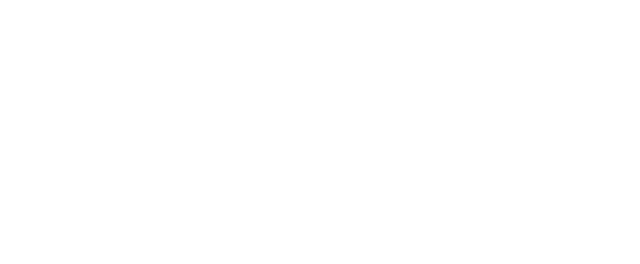
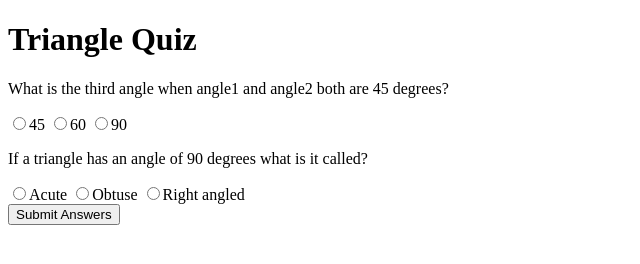
Before and after one commit to mkcconnect/fun-with-triangles, a plain HTML site: page quiz.html in a window 1280 px wide. Shown: the whole page, without its empty margins (0-640 px from the left). Drawn offline with Linux system fonts and the light colour scheme.

Commit message:
quiz html

```diff
--- a/istriangle.js
+++ b/istriangle.js
@@ -10,10 +10,9 @@ function calculateSumOfAngles(angle1, angle2, angle3) {
 function isTriangle() {
     const sumOfAngles = calculateSumOfAngles(Number(inputs[0].value), Number(inputs[1].value), Number(inputs[2].value));
 
-    if(sumOfAngles === 180){
+    if (sumOfAngles === 180) {
         outputEl.innerText = "Yes, it is a triangle.";
-    }
-    else {
+    } else {
         outputEl.innerText = "No, it is not a triangle.";
     }
 }
--- a/quiz.html
+++ b/quiz.html
@@ -1,12 +1,35 @@
 <!DOCTYPE html>
 <html lang="en">
+
 <head>
     <meta charset="UTF-8">
     <meta http-equiv="X-UA-Compatible" content="IE=edge">
     <meta name="viewport" content="width=device-width, initial-scale=1.0">
-    <title>Document</title>
+    <title>Triangle Quiz</title>
 </head>
+
 <body>
+    <h1>Triangle Quiz</h1>
 
+    <form class="quiz-form">
+        <div class="question-container"></div>
+        <p>What is the third angle when angle1 and angle2 both are 45 degrees?</p>
+        <label><input type="radio" name="question1" value="45" />45</label>
+        <label><input type="radio" name="question1" value="60" />60</label>
+        <label><input type="radio" name="question1" value="90" />90</label>
+        <div class="question-container"></div>
+
+        <div class="question-container"></div>
+        <p>If a triangle has an angle of 90 degrees what is it called?</p>
+        <label><input type="radio" name="question2" value="Acute" />Acute</label>
+        <label><input type="radio" name="question2" value="Obtuse" />Obtuse</label>
+        <label><input type="radio" name="question2" value="Right angled" />Right angled</label>
+        <div class="question-container"></div>
+    </form>
+    <button id="submit-answer-btn">Submit Answers</button>
+    <div id="output"></div>
+
+    <script src="quiz.js"></script>
 </body>
+
 </html>
```
Also changed, not shown: istriangle.html (+5 -3 lines).
